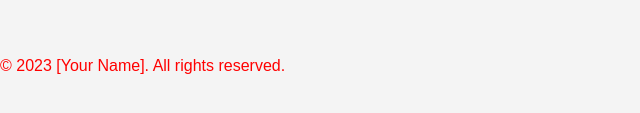
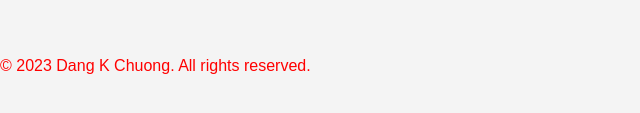
Before and after one commit to DangKChuong/website, a plain HTML site: page index.html in a window 1280 px wide. Shown: the part 555-668 px from the top of the page, 0-640 px from the left. Drawn offline with Linux system fonts and the light colour scheme.

Commit message:
Change Copyright

```diff
--- a/index.html
+++ b/index.html
@@ -35,7 +35,7 @@
         </section>
     </main>
     <footer>
-        <p>&copy; 2023 [Your Name]. All rights reserved.</p>
+        <p>&copy; 2023 Dang K Chuong. All rights reserved.</p>
     </footer>
 </body>
 </html>
```
